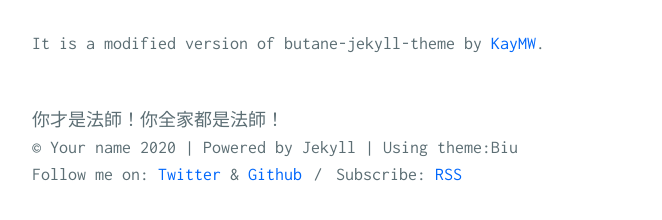
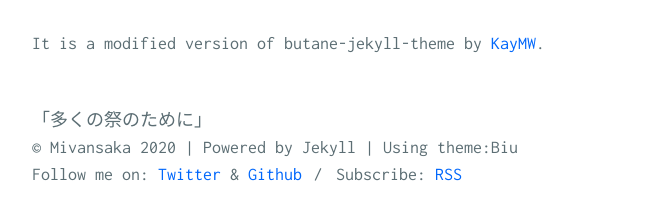
Before and after one commit to mivansaka/mivansaka.github.io, a Jekyll site: the page built from _posts/2016-12-07-thank-you-for-using-biu.markdown, in a window 1280 px wide. Shown: the part 347-567 px from the top of the page, without its empty margins (308-970 px from the left). Built offline with Jekyll 4.4.1, drawn with Linux system fonts in a browser that asks for light colours; comment, search, counter and statistics services are not loaded.

Commit message:
again and again

```diff
--- a/_config.yml
+++ b/_config.yml
@@ -1,15 +1,14 @@
 # Site settings
-title: Your site
+title: Mivansaka's Blog
 description: >
     Your description
-author: Your name
-email: your@e.mail
+author: Mivansaka
+email: d635663347@gmail.com
 baseurl: "" # the subpath of your site, e.g. /blog
-url: "https://yourname.github.io" # the base hostname & protocol for your site
-twitter_username: YourTwitter
-github_username:  YourGitHub
+url: "https://mivansaka.github.io" # the base hostname & protocol for your site
+twitter_username: mivansaka
+github_username:  mivansaka
 
-disqus_shortname: YourDisqusShortname
 
 # Build settings
 include: [_pages]
--- a/_includes/footer.html
+++ b/_includes/footer.html
@@ -10,5 +10,5 @@
 	{% if page.layout != 'amp' %}
 	</br>
 	{% endif %}
-	<p>Follow me on: {% if site.twitter_username %}<a href="https://twitter.com/{{ site.twitter_username }}">Twitter</a>{% endif %}{% if site.twitter_username %}{% if site.github_username %} & {% endif %}{% endif %}{% if site.github_username %}<a href="https://github.com/{{ site.github_username }}">Github</a>{% endif %}<span class="u-separate"></span> Subscribe: <a href="{{ "/feed.xml" | prepend: site.baseurl }}">RSS</a></p>
+	<p>Follow me on: {% if site.twitter_username %}<a href="https://twitter.com/MGinTonic">Twitter</a>{% endif %}{% if site.twitter_username %}{% if site.github_username %} & {% endif %}{% endif %}{% if site.github_username %}<a href="https://github.com/mivansaka">Github</a>{% endif %}<span class="u-separate"></span> Subscribe: <a href="{{ "/feed.xml" | prepend: site.baseurl }}">RSS</a></p>
 </footer>
--- a/_includes/fortune.html
+++ b/_includes/fortune.html
@@ -2,16 +2,9 @@
 		<p>どうしてこうなるんだろう…</p>
 	{% else %}
 		<script type='text/javascript'>
-			fortune = new Array(9);
-			fortune[0] = 'You Door All Dalao Except Me I good vegetable ah...';
-			fortune[1] = 'すべてはシュタインズ・ゲートの選択である!';
-			fortune[2] = 'Pen Pineapple Apple Pen ~';
-			fortune[3] = 'なんでそんなに慣れてんだよっ！';
-			fortune[4] = 'あたしが、先だった……先だったんだ……';
-			fortune[5] = '+1s +1s +1s +1s +1s +1s +1s +1s';
-			fortune[6] = 'どうしてこうなるんだろう…';
-			fortune[7] = '你也配姓趙？你怎麼會姓趙！——你那裡配姓趙！';
-			fortune[8] = '你才是法師！你全家都是法師！';
+			fortune = new Array(1);
+			fortune[0] = '「多くの祭のために」';
+
 			index = Math.floor(Math.random() * fortune.length);
 			document.write(fortune[index]);
 		</script>
```
